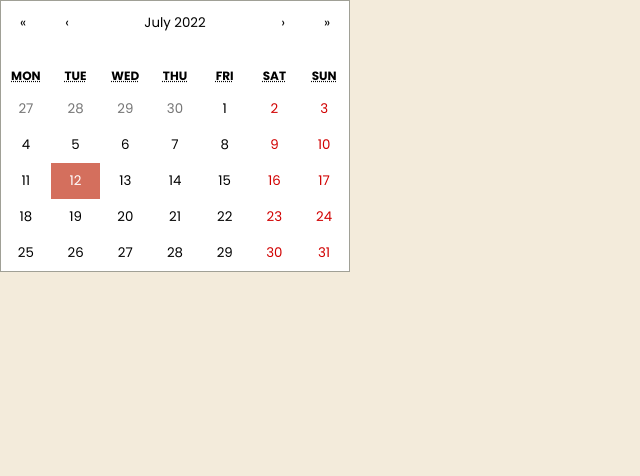
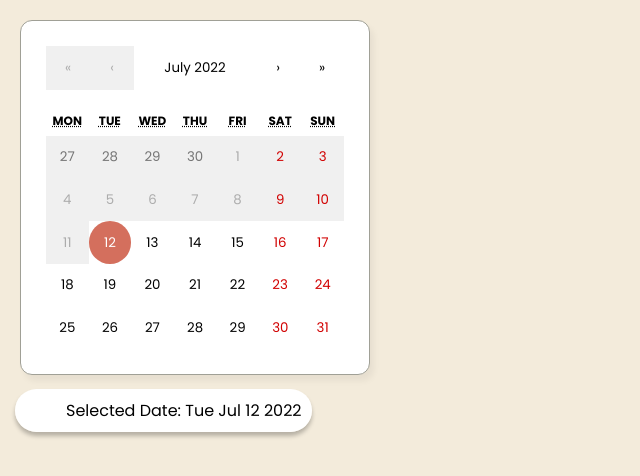
Before and after one commit to serhatgktp/amorr, a React (Create React App) app in the folder frontend/: page /appointment in a window 1280 px wide. Shown: the top 476 px of the page, without its empty margins (0-640 px from the left). Built offline with nearby package versions, Linux system fonts and the light colour scheme; some icons are missing.

Commit message:
172: Fixed calendar and display selected date

```diff
--- a/frontend/src/components/request_appointment/RequestAppointment.css
+++ b/frontend/src/components/request_appointment/RequestAppointment.css
@@ -1,10 +1,37 @@
+* {
+  font-family: 'Poppins';
+}
+
+.RA_selectedDateText {
+  margin: 15px;
+  width: 300px;
+  border: none;
+  border-radius: 30px;
+  padding:10px;
+  font-size: 16px;
+  padding-left: 15px;
+  background-color: white;
+  border-radius: 45px;
+  box-shadow: 0px 4px 4px rgba(0, 0, 0, 0.25);
+}
+
+#RA_dateIcon {
+  margin-top: 5px;
+  margin-left: 10px;
+  margin-right: 10px;
+  text-align: center;
+}
+
+/* -------- CALENDAR STYLING START -------- */
 .react-calendar {
+    margin: 20px;
     width: 350px;
     max-width: 100%;
     background: white;
-    border: 1px solid #a0a096;
-    font-family: Arial, Helvetica, sans-serif;
     line-height: 1.125em;
+    padding: 25px;
+    box-shadow: 4px 6px 6px rgba(0, 0, 0, 0.05);
+    border-radius: 12px;
   }
   .react-calendar--doubleView {
     width: 700px;
@@ -29,6 +56,7 @@
     margin: 0;
     border: 0;
     outline: none;
+    /* border-radius: 40px; */
   }
   .react-calendar button:enabled:hover {
     cursor: pointer;
@@ -50,7 +78,6 @@
   }
   .react-calendar__month-view__weekdays {
     text-align: center;
-    text-transform: uppercase;
     font-weight: bold;
     font-size: 0.75em;
   }
@@ -81,7 +108,7 @@
   .react-calendar__tile {
     max-width: 100%;
     text-align: center;
-    padding: 0.75em 0.5em;
+    padding: 1em 1em;
     background: none;
   }
   .react-calendar__tile:disabled {
@@ -90,6 +117,7 @@
   .react-calendar__tile:enabled:hover,
   .react-calendar__tile:enabled:focus {
     background-color: #e6e6e6;
+    border-radius: 20px;
   }
   .react-calendar__tile--now {
     background: #f8f8fa;
@@ -109,6 +137,7 @@
   .react-calendar__tile--active {
     background: #d46f5d;
     color: white;
+    border-radius: 40px;
   }
   .react-calendar__tile--active:enabled:hover,
   .react-calendar__tile--active:enabled:focus {
@@ -117,3 +146,4 @@
   .react-calendar--selectRange .react-calendar__tile--hover {
     background-color: #e6e6e6;
   }
+  /* -------- CALENDAR STYLING END -------- */
--- a/frontend/src/components/request_appointment/RequestAppointment.js
+++ b/frontend/src/components/request_appointment/RequestAppointment.js
@@ -2,6 +2,7 @@ import React, { useState } from 'react'
 import Calendar from 'react-calendar';
 import 'react-calendar/dist/Calendar.css';
 import './RequestAppointment.css'
+import { Icon } from '@iconify/react';
 
 function RequestAppointment() {
     const [date, setDate] = useState(new Date());
@@ -11,8 +12,23 @@ function RequestAppointment() {
     };
 
     return (
-        <div className="RA_dateCalendar">
-            <Calendar onChange={onChange} value={date} />
+        <div className="RA_left">
+            <div className="RA_dateCalendar">
+                <Calendar
+                    onChange={onChange}
+                    value={date}
+                    maxDate={new Date(2024, 12, 31)} // can only select dates within 2 years
+                    minDate={new Date()} // cannot select dates before today
+                    minDetail='year'
+                />
+            </div>
+            <div class="RA_text">
+                <span className='RA_selectedDateText'>
+                    <Icon id="RA_dateIcon" icon="fontisto:date"/>
+                    Selected Date:{' '}
+                    {date.toDateString()}
+                </span>
+            </div>
         </div>
     )
 }
```
